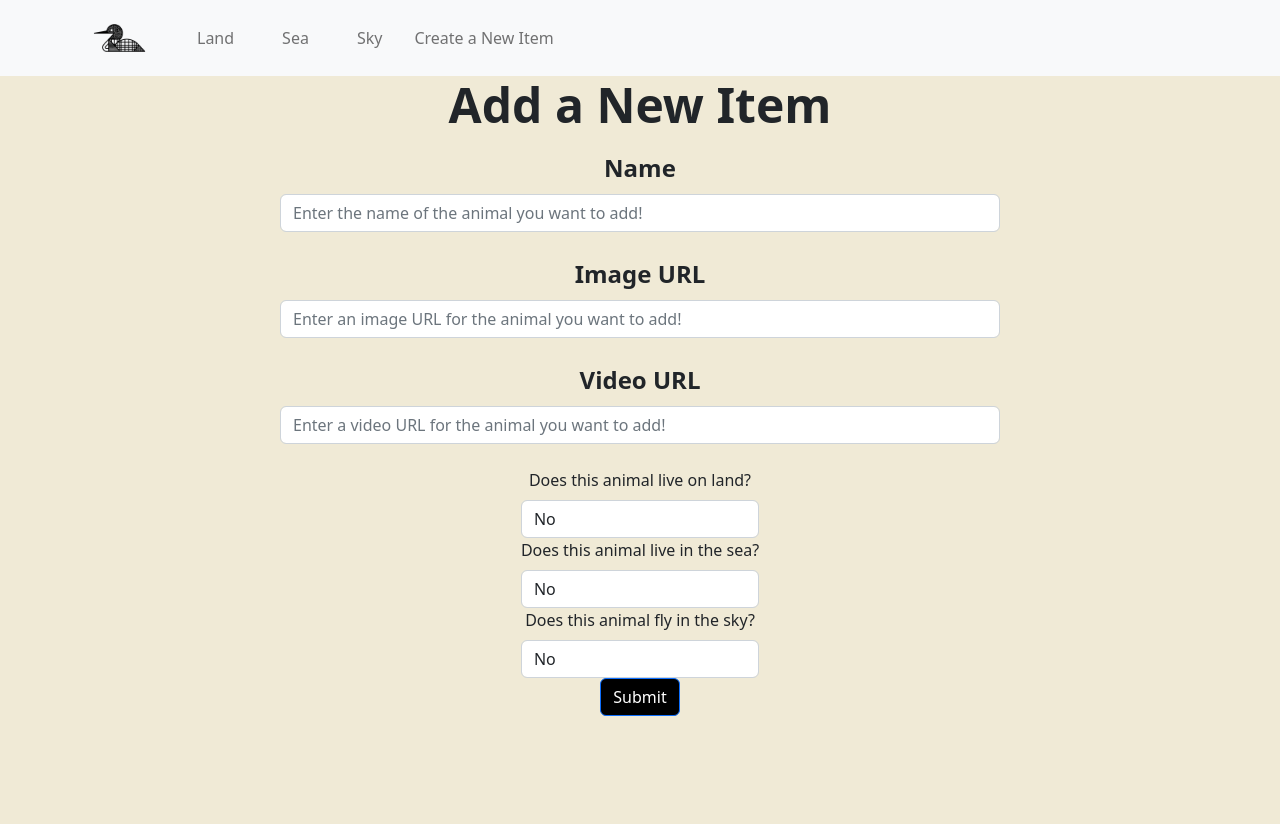
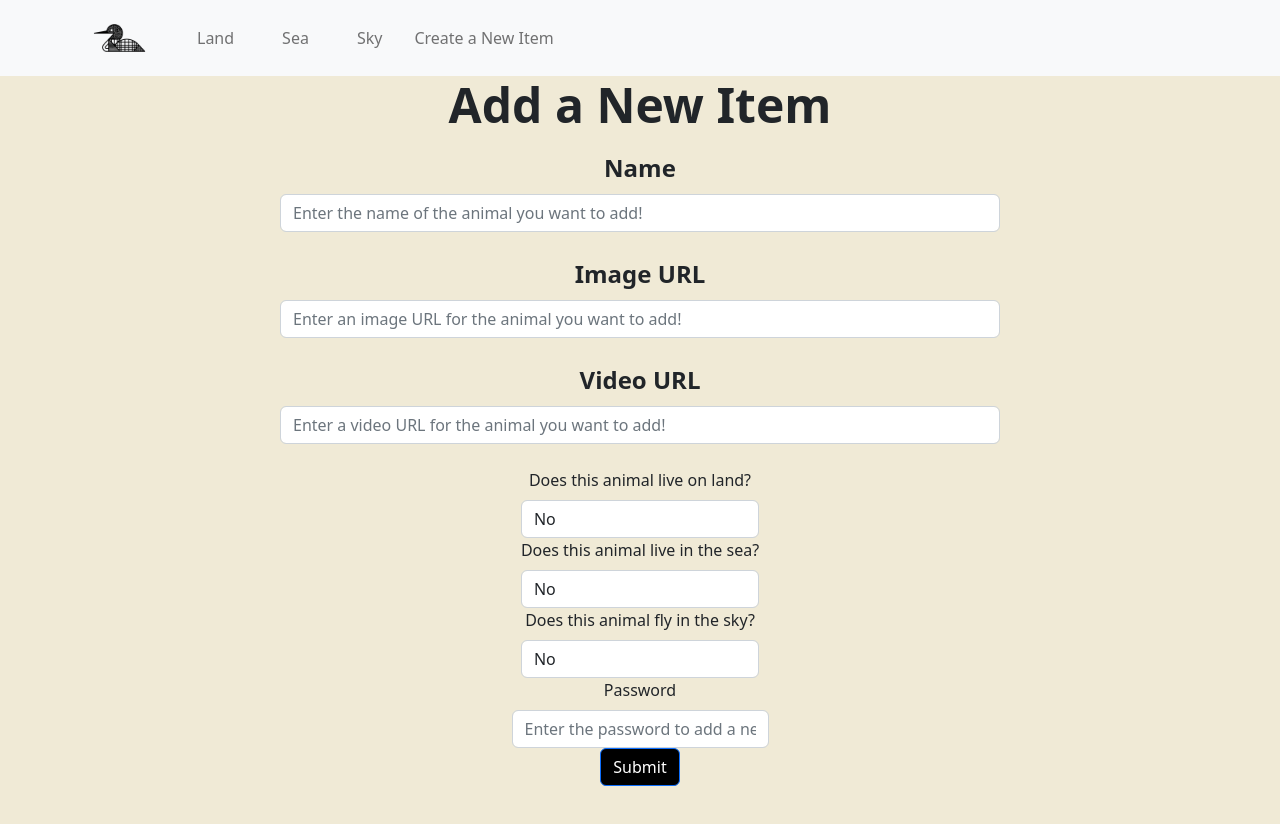
Before and after one commit to Ill-Eagle-Official/loon, a React (Create React App) app in the folder frontend/: page /new in a window 1280 px wide. Shown: the top 824 px of the page. Built offline with nearby package versions, Linux system fonts and the light colour scheme.

Commit message:
add password field to add item page

```diff
--- a/frontend/src/components/NewItemPage.js
+++ b/frontend/src/components/NewItemPage.js
@@ -13,8 +13,13 @@ export default function NewItemPage() {
     is_sky: "false",
   });
 
+  const [password, setPassword] = useState("");
+
+  const handlePasswordChange = (event) => {
+    setPassword(event.target.value);
+  };
+
   const handleChange = (event) => {
-    event.preventDefault();
     const updatedItem = {
       ...item,
       [event.target.name]: event.target.value,
@@ -127,6 +132,17 @@ export default function NewItemPage() {
             </Form.Control>
           </Form.Group>
 
+          <Form.Group controlId="formBasicPassword" className="password-entry">
+            <Form.Label>Password</Form.Label>
+            <Form.Control
+              name="password"
+              type="password"
+              placeholder="Enter the password to add a new item!"
+              value={password}
+              onChange={handlePasswordChange}
+            />
+          </Form.Group>
+
           <Button variant="primary" type="submit" className="submit-button">
             Submit
           </Button>
```
